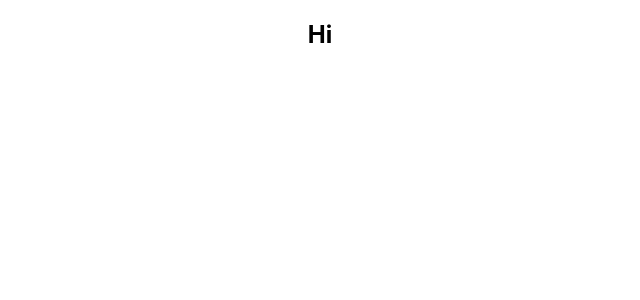
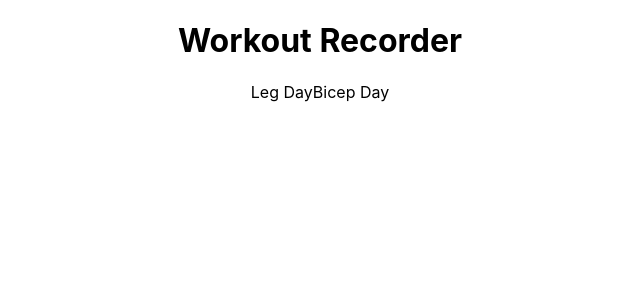
Before and after one commit to workoutrecorder/Front-End, a React (Create React App) app in the folder workout/: page / in a window 1280 px wide. Shown: the top 300 px of the page, without its empty margins (320-960 px from the left). Built offline with nearby package versions, Linux system fonts and the light colour scheme.

Commit message:
added some files and a map function to display workout info

```diff
--- a/workout/package.json
+++ b/workout/package.json
@@ -3,8 +3,11 @@
   "version": "0.1.0",
   "private": true,
   "dependencies": {
+    "axios": "^0.19.0",
+    "node-sass": "^4.12.0",
     "react": "^16.8.6",
     "react-dom": "^16.8.6",
+    "react-router-dom": "^5.0.1",
     "react-scripts": "3.0.1"
   },
   "scripts": {
--- a/workout/src/App.js
+++ b/workout/src/App.js
@@ -1,12 +1,27 @@
 import React from 'react';
-import './App.css';
+import './App.scss';
+import axios from 'axios';
+import { Route } from 'react-router-dom';
+import MainView from "./views/MainView"
+import LoginView from "./views/LoginView"
 
-function App() {
+export class App extends React.Component {
+  constructor(props){
+    super(props);
+    this.state = {
+
+    };
+    }
+
+render(){
   return (
     <div className="App">
-      <h2>Hi</h2>
+
+      <h1>Workout Recorder</h1>
+      <MainView />
+      <LoginView />
     </div>
   );
 }
-
+}
 export default App;
--- /dev/null
+++ b/workout/src/components/Workouts.js
@@ -0,0 +1,24 @@
+import React, { Component } from 'react'
+
+export class Workouts extends Component {
+    constructor(){
+    super();
+    this.state = {
+        workouts: [
+            {name:'Leg Day', date: Date()},
+            {name:'Bicep Day', date: Date()}
+        ]
+    }
+    }
+    render() {
+        return (
+            <div>
+                {this.state.workouts.map(workout => {
+                    return workout.name
+                })}
+            </div>
+        )
+    }
+}
+
+export default Workouts
--- a/workout/src/index.js
+++ b/workout/src/index.js
@@ -2,5 +2,11 @@ import React from 'react';
 import ReactDOM from 'react-dom';
 import './index.css';
 import App from './App';
+import { BrowserRouter as Router } from 'react-router-dom';
 
-ReactDOM.render(<App />, document.getElementById('root'));
+
+ReactDOM.render(
+<Router>
+    <App />
+</Router>
+, document.getElementById('root'));
--- /dev/null
+++ b/workout/src/views/LoginView.js
@@ -0,0 +1,13 @@
+import React, { Component } from 'react'
+
+export class LoginView extends Component {
+    render() {
+        return (
+            <div>
+
+            </div>
+        )
+    }
+}
+
+export default LoginView
--- /dev/null
+++ b/workout/src/views/MainView.js
@@ -0,0 +1,14 @@
+import React, { Component } from 'react'
+import Workouts from "../components/Workouts"
+
+export class MainView extends Component {
+    render() {
+        return (
+            <div>
+                <Workouts />
+            </div>
+        )
+    }
+}
+
+export default MainView
```
Also changed, not shown: workout/src/App.scss (line endings or trailing spaces), 1 other file (tests, documents, lock files or other folders).
